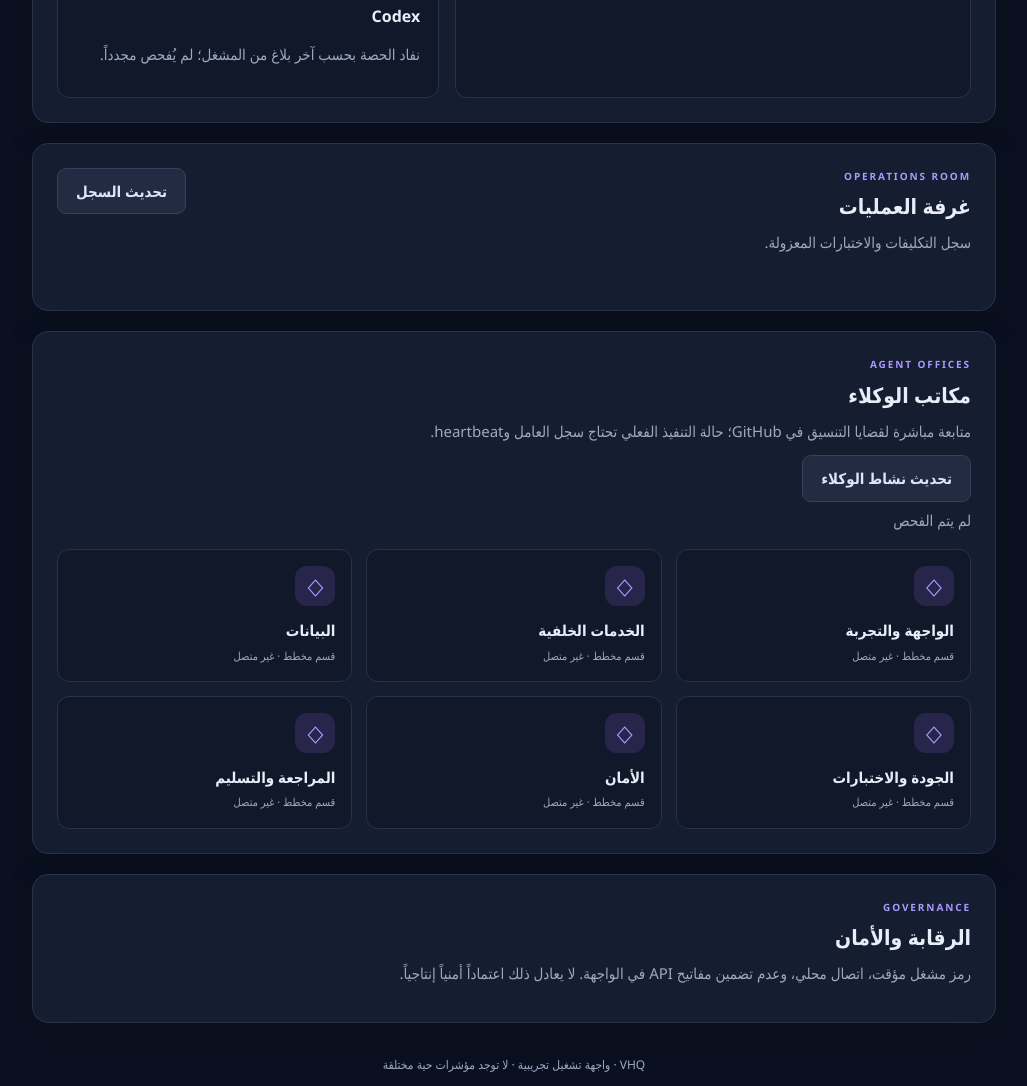
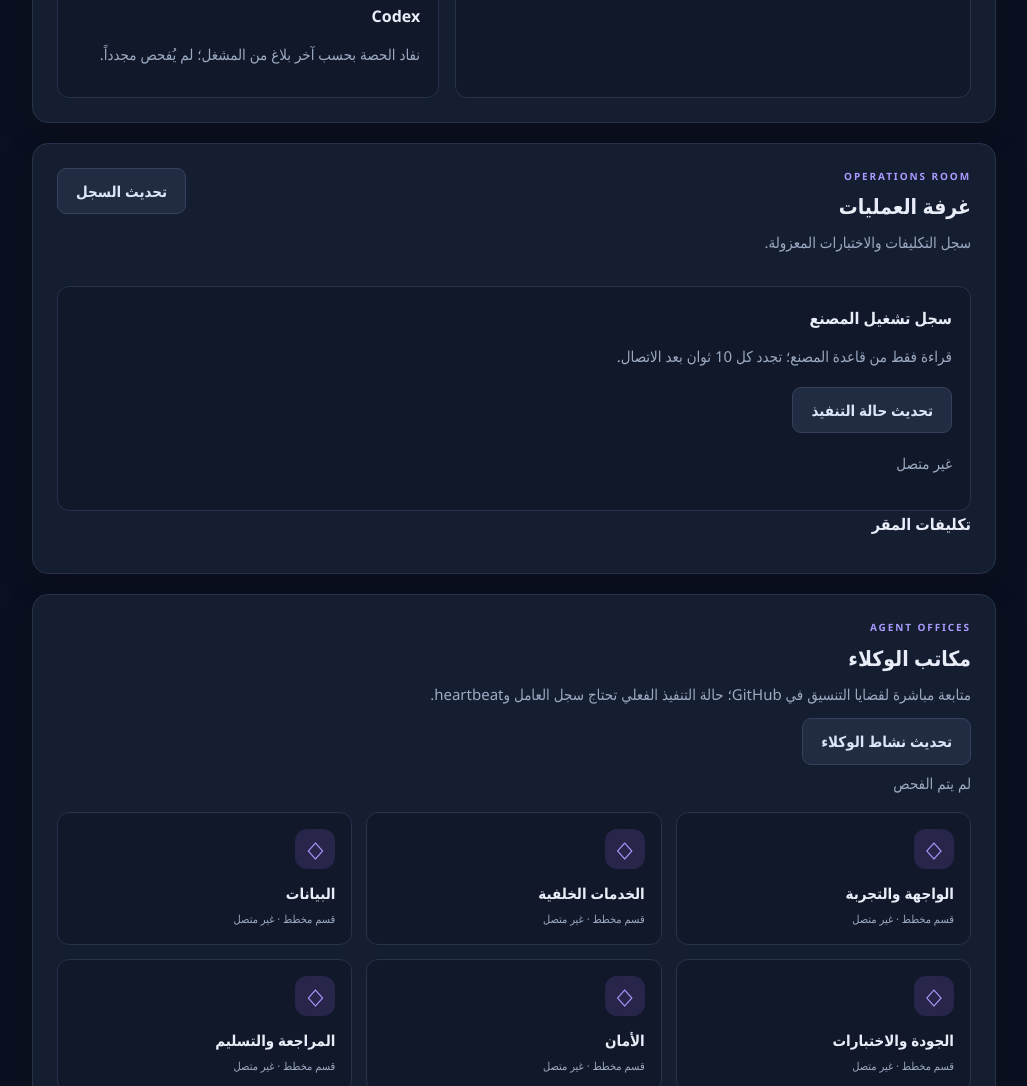
Before and after one commit to overurdream-collab/AI-Software-Factory, a plain HTML site: page vhq/dashboard.html in a window 1280 px wide. Shown: the part 1748-2834 px from the top of the page, without its empty margins (0-1027 px from the left). Drawn offline with Linux system fonts and the light colour scheme.

Commit message:
Connect read-only factory runtime monitor vhq/dashboard.html

```diff
--- a/vhq/dashboard.html
+++ b/vhq/dashboard.html
@@ -7,6 +7,6 @@
 <section class="panel connection"><div><div class="eyebrow">OPERATOR ACCESS</div><h2>اتصال المقر</h2><p id="status" role="status">غير متصل</p></div><div class="connection-controls"><label>رمز المشغل<input id="token" type="password" autocomplete="off" placeholder="أدخل رمز الجلسة"></label><button id="connect">اتصال</button></div></section>
 <section id="executive" class="panel"><div class="section-head"><div><div class="eyebrow">EXECUTIVE OFFICE</div><h2>مكتب الرئيس التنفيذي</h2><p>سجل تكليفاً جديداً للمراجعة والتنفيذ لاحقاً.</p></div><span class="chip">حفظ التكليف</span></div><div class="fields"><label>معرف المشروع<input id="project" value="pilot"></label><label>نوع المهمة<select id="kind"><option value="coding">برمجة</option><option value="analysis">تحليل</option><option value="review">مراجعة</option></select></label><label>التعقيد<select id="complexity"><option value="simple">بسيطة</option><option value="complex">معقدة</option></select></label></div><label>التكليف — بيانات عامة فقط<textarea id="goal" rows="5" placeholder="صف الهدف والمخرجات المطلوبة…"></textarea></label><p class="muted">قد يعالج المتصفح الصوت عبر خدمة خارجية. لا تملي معلومات سرية.</p><div class="actions"><button id="submit">تأكيد وحفظ التكليف</button><button class="secondary" id="voice">تسجيل صوتي</button></div><p id="notice" role="status"></p></section>
 <section id="engines" class="panel"><div class="section-head"><div><div class="eyebrow">MODEL INTELLIGENCE</div><h2>مركز المحركات الذكية</h2><p>فحص المزودين والتسعير والاستجابة دون تحويل مدفوع تلقائي.</p></div><button id="models-refresh">تحديث النماذج والتوصية</button></div><div class="engine-grid"><div class="subpanel"><h3>المزودون المستقلون</h3><button class="secondary" id="providers-refresh">فحص اتصال المزودين</button><div id="providers-list" role="status">لم يتم الفحص</div><p class="muted">الكتالوج لا يثبت حصة التوليد المجانية.</p></div><div class="stack"><div class="subpanel"><h3>DeepSeek API</h3><button class="secondary" id="deepseek-refresh">فحص رصيد DeepSeek</button><div id="deepseek-balance" role="status">لم يتم الفحص</div><p class="muted">التوليد المباشر معطل إلى حين اعتماد ضوابط الإنفاق.</p></div><div class="subpanel"><h3>OpenCode</h3><label>اختر النموذج<select id="model"><option value="">اختر بعد التحديث</option></select></label><button class="secondary" id="probe-model">اختبار الاستجابة</button><p id="probe-result" role="status"></p><p id="recommendation" role="status"></p></div><div class="subpanel"><h3>Codex</h3><p>نفاد الحصة بحسب آخر بلاغ من المشغل؛ لم يُفحص مجدداً.</p></div></div></div></section>
-<section id="operations" class="panel"><div class="section-head"><div><div class="eyebrow">OPERATIONS ROOM</div><h2>غرفة العمليات</h2><p>سجل التكليفات والاختبارات المعزولة.</p></div><button class="secondary" id="refresh">تحديث السجل</button></div><div id="tasks"></div></section>
+<section id="operations" class="panel"><div class="section-head"><div><div class="eyebrow">OPERATIONS ROOM</div><h2>غرفة العمليات</h2><p>سجل التكليفات والاختبارات المعزولة.</p></div><button class="secondary" id="refresh">تحديث السجل</button></div><div class="subpanel"><h3>سجل تشغيل المصنع</h3><p>قراءة فقط من قاعدة المصنع؛ تجدد كل 10 ثوان بعد الاتصال.</p><button class="secondary" id="runtime-refresh">تحديث حالة التنفيذ</button><p id="runtime-status" role="status">غير متصل</p><div id="runtime-counts" class="agent-grid"></div><div id="runtime-tasks"></div></div><h3>تكليفات المقر</h3><div id="tasks"></div></section>
 <section id="agents" class="panel"><div class="eyebrow">AGENT OFFICES</div><h2>مكاتب الوكلاء</h2><p>متابعة مباشرة لقضايا التنسيق في GitHub؛ حالة التنفيذ الفعلي تحتاج سجل العامل وheartbeat.</p><button class="secondary" id="agents-refresh">تحديث نشاط الوكلاء</button><p id="agents-status" role="status">لم يتم الفحص</p><div class="agent-grid" id="agents-list"><article><span class="agent-icon">◇</span><strong>الواجهة والتجربة</strong><small>قسم مخطط · غير متصل</small></article><article><span class="agent-icon">◇</span><strong>الخدمات الخلفية</strong><small>قسم مخطط · غير متصل</small></article><article><span class="agent-icon">◇</span><strong>البيانات</strong><small>قسم مخطط · غير متصل</small></article><article><span class="agent-icon">◇</span><strong>الجودة والاختبارات</strong><small>قسم مخطط · غير متصل</small></article><article><span class="agent-icon">◇</span><strong>الأمان</strong><small>قسم مخطط · غير متصل</small></article><article><span class="agent-icon">◇</span><strong>المراجعة والتسليم</strong><small>قسم مخطط · غير متصل</small></article></div></section>
 <section id="security" class="panel"><div class="eyebrow">GOVERNANCE</div><h2>الرقابة والأمان</h2><p>رمز مشغل مؤقت، اتصال محلي، وعدم تضمين مفاتيح API في الواجهة. لا يعادل ذلك اعتماداً أمنياً إنتاجياً.</p></section><footer>VHQ · واجهة تشغيل تجريبية · لا توجد مؤشرات حية مختلقة</footer></main></div></body></html>
```
